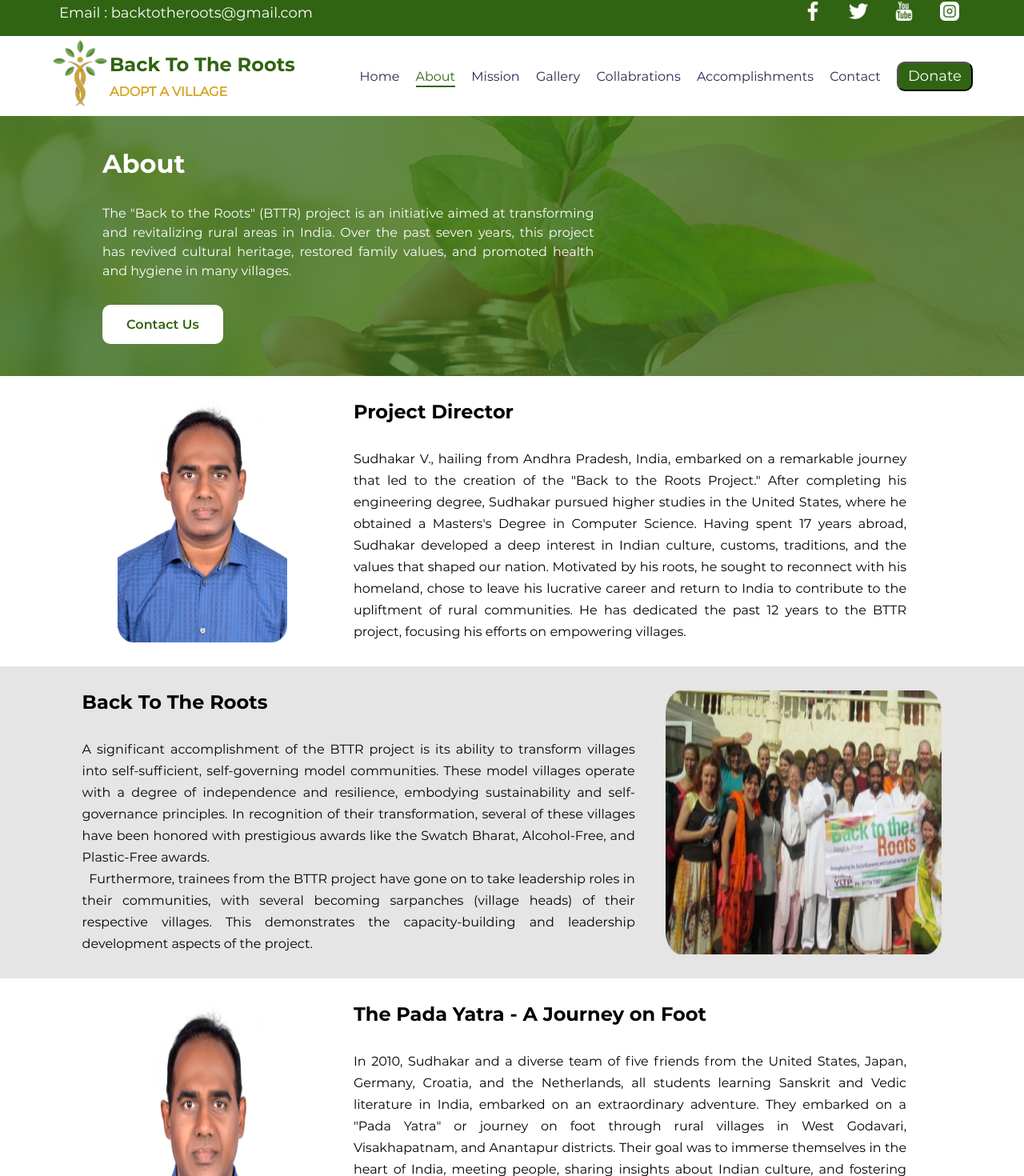
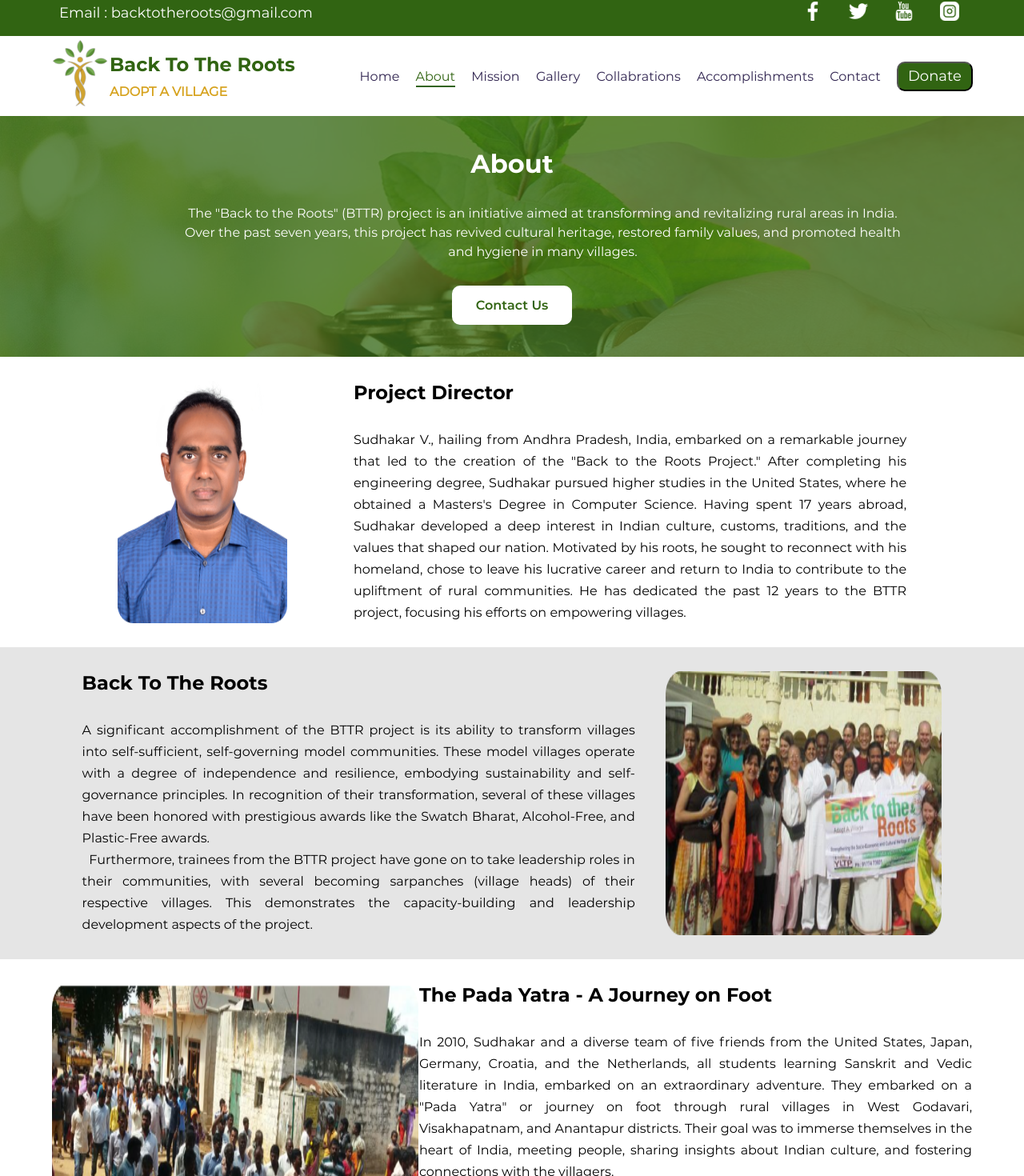
Before and after one commit to divyasriambati/backtotheroots, a React (Create React App) app: page /About in a window 1280 px wide. Shown: the part 13-1483 px from the top of the page at 80% size. Built offline with nearby package versions, Linux system fonts and the light colour scheme.

Commit message:
About page changes done

```diff
--- a/src/components/About/About.css
+++ b/src/components/About/About.css
@@ -12,8 +12,27 @@
     background-repeat: no-repeat;
     background-size: cover;
     color: #fff;
+   align-items: center;
 }
 .About_content{
+    width: 100%;
+   padding: 5vh 0vh 5vh 0vh;
+    /* background-color: black; */
+    text-align: center;
+}
+.About_title{
+    font-family: Bold;
+    font-size: 32px;
+    line-height: 40px;
+}
+.About_description{
+    line-height:24px;
+    width: 70%;
+    padding: 0 0 0 18%;
+    /* width: 60%; */
+
+}
+/* .About_content{
     width: 60%;
     margin: 5vh 10%;
 }
@@ -26,7 +45,7 @@
     line-height:24px;
     text-align: justify;
     width: 80%;
-}
+} */
 .Contact_button{
     border: none;
     background-color: #fff;
--- a/src/components/About/About.js
+++ b/src/components/About/About.js
@@ -3,6 +3,7 @@
 import BTTR from '../../assets/homecard1.png'
 import BTTR_director from '../../assets/BTTR_director.png'
 import about_accomplishment from '../../assets/about_accomplishment.png'
+import PADAYATRA from '../../assets/padayatra.png';
 
 function About(props) {
     return (
@@ -59,7 +60,7 @@
             </div>
             {/* Padayatra Section */}
             <div className='About_flex_container'>
-                <img src={BTTR_director} alt="Project Director" className="BTTR_Project_director_image"></img>
+                <img src={PADAYATRA} alt="Project Director" className="BTTR_Project_director_image"></img>
                 <div className='BTTR_Project_director_content'>
                     <div className='BTTR_Project_director_title'>
                     The Pada Yatra - A Journey on Foot
@@ -78,27 +79,25 @@
                      Roots Project." The project aims to tackle the challenges faced by rural communities and revitalize their economic, cultural,
                       and social well-being. By collaborating with Ved Vignan Maha Vidya Peeth (VVMVP), Sudhakar and his team seek to create lasting
                        change and empower these communities.
-
                     </div>
 
                 </div>
             </div>
 
             <div className="container_bg">
-
              <div className='About_flex_container'>
-                <img src={about_accomplishment} alt="Collabrations" className="BTTR_Project_director_image"></img>
-                <div className='BTTR_Project_director_content'>
+             <div className='BTTR_Project_director_content'>
                     <div className='BTTR_Project_director_description'>
                     Sacramento Projects, presumably a stakeholder in the BTTR project, has decided to adopt villages and aid in their transformation.
                     Astanagurthy, located in the Wyra Mandal of Khammam District in Telangana, has been selected as one of these villages. BTTR is currently
                      in the process of choosing another village in the state of Andhra Pradesh.The transformational work in Astanagurthy commenced in
-                      September 2017. More specific information about the activities and plans for Astanagurthy are available
-                      at http://www.backtotherootsproject.org/progress.
+                      September 2017.
                     </div>
                     <br></br>
                     <button className='our_Accomplishments'>Accomplishments</button>
                 </div>
+                <img src={about_accomplishment} alt="Collabrations" className="BTTR_Project_director_image"></img>
+
               </div>
               </div>
 
```
Also changed, not shown: src/assets/padayatra.png.
